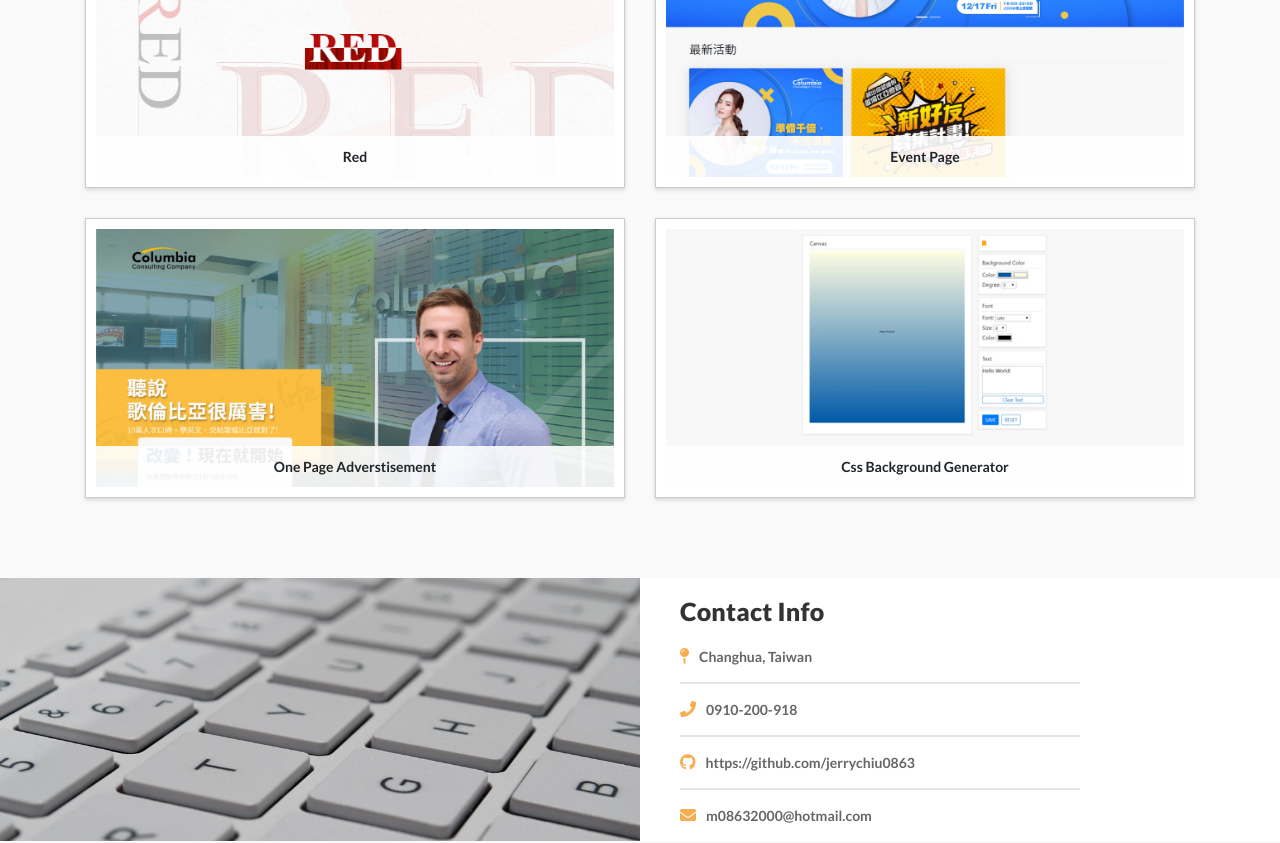
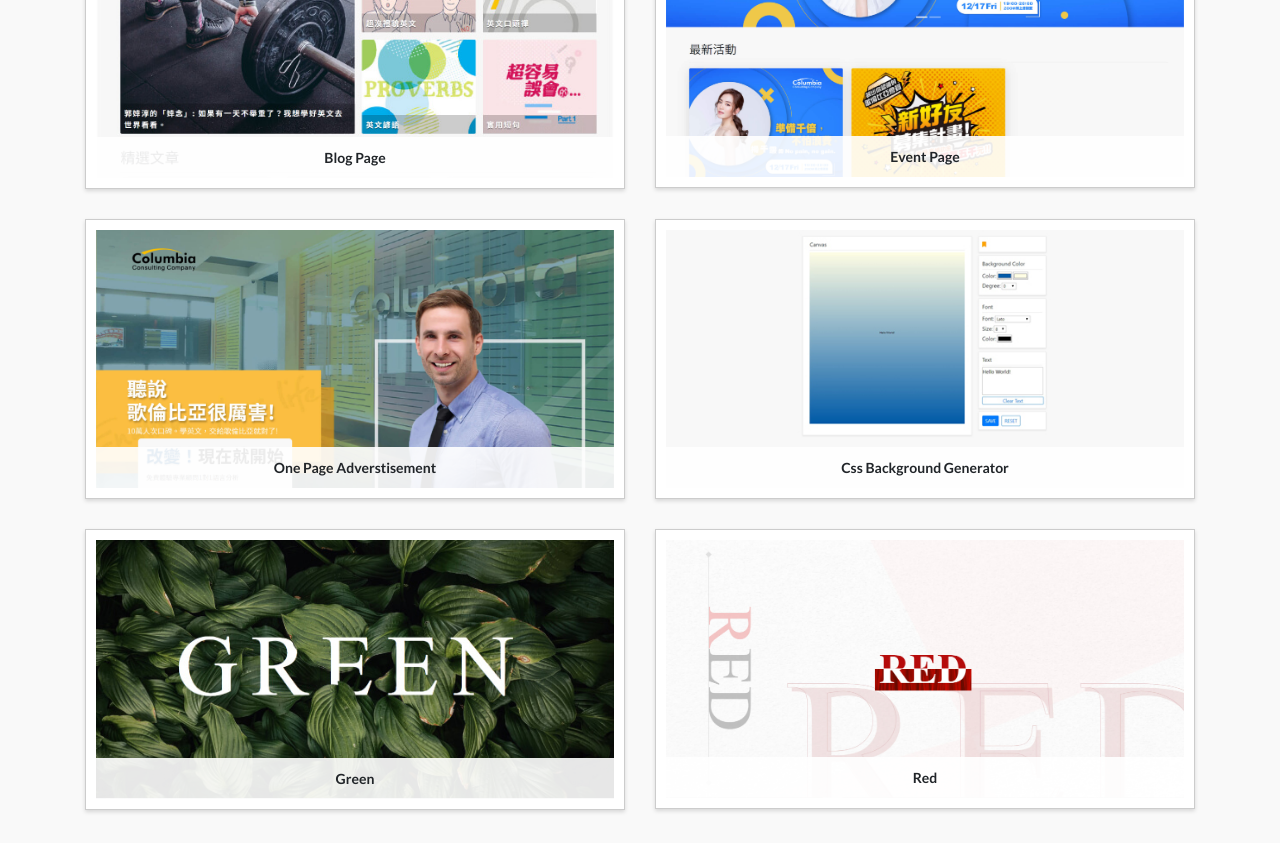
Before and after one commit to jerrychiu0863/Jerry__Chiu, a React (Create React App) app: page / in a window 1280 px wide. Shown: the part 1740-2583 px from the top of the page. Built offline with nearby package versions, Linux system fonts and the light colour scheme.

Commit message:
add new project

```diff
--- a/src/components/Projects.jsx
+++ b/src/components/Projects.jsx
@@ -9,6 +9,7 @@ import cssBGgenerator from '../assets/projects/css-generator_600x299.jpg';
 import DecoMe from '../assets/projects/decome_600x299.jpg';
 import Competnion from '../assets/projects/competnion_600x299.jpg';
 import Red from '../assets/projects/red_600x299.jpg';
+import Green from '../assets/projects/green_600x299.jpg';
 
 //Components
 import ProjectItem from './ProjectItem';
@@ -21,31 +22,35 @@ const Projects = () => {
         <HeaderDisplay header={'Projects'} />
         <ProjectItem
           porjectOne={Competnion}
-          titleOne={'Animal Adoption Website'}
-          urlOne={'https://competnion.netlify.app/'}
+          titleOne="Animal Adoption Website"
+          urlOne="https://competnion.netlify.app/"
           projectTwo={DecoMe}
-          urlTwo={'https://jerrychiu0863.github.io/ecommerce/#/'}
-          titleTwo={'DecoMe'}
+          urlTwo="https://jerrychiu0863.github.io/ecommerce/#/"
+          titleTwo="DecoMe"
         />
         <ProjectItem
-          porjectOne={Red}
-          titleOne={'Red'}
-          urlOne={'https://jerrychiu0863.github.io/red/'}
+          porjectOne={clueArticle}
+          titleOne="Blog Page"
+          urlOne="https://www.clue.com.tw/webinars/Content/eDM/clue_article.html"
           projectTwo={clueEvent}
-          urlTwo={
-            'https://www.clue.com.tw/webinars/Content/eDM/clue_event.html'
-          }
-          titleTwo={'Event Page'}
+          urlTwo="https://www.clue.com.tw/webinars/Content/eDM/clue_event.html"
+          titleTwo="Event Page"
         />
         <ProjectItem
           porjectOne={onePage}
-          titleOne={'One Page Adverstisement'}
-          urlOne={'https://www.clue.com.tw/webinars/LandingPage/Get/Wyf0T'}
+          titleOne="One Page Adverstisement"
+          urlOne="https://www.clue.com.tw/webinars/LandingPage/Get/Wyf0T"
           projectTwo={cssBGgenerator}
-          titleTwo={'Css Background Generator'}
-          urlTwo={
-            'https://jerrychiu0863.github.io/react_redux_transitionBackgroundGenerator/'
-          }
+          titleTwo="Css Background Generator"
+          urlTwo="https://jerrychiu0863.github.io/react_redux_transitionBackgroundGenerator/"
+        />
+        <ProjectItem
+          porjectOne={Green}
+          titleOne="Green"
+          urlOne="https://jerrychiu0863.github.io/multi-layer-banner/"
+          projectTwo={Red}
+          titleTwo="Red"
+          urlTwo="https://jerrychiu0863.github.io/red/"
         />
       </div>
     </div>
```
Also changed, not shown: src/assets/projects/green_600x299.jpg (added).
